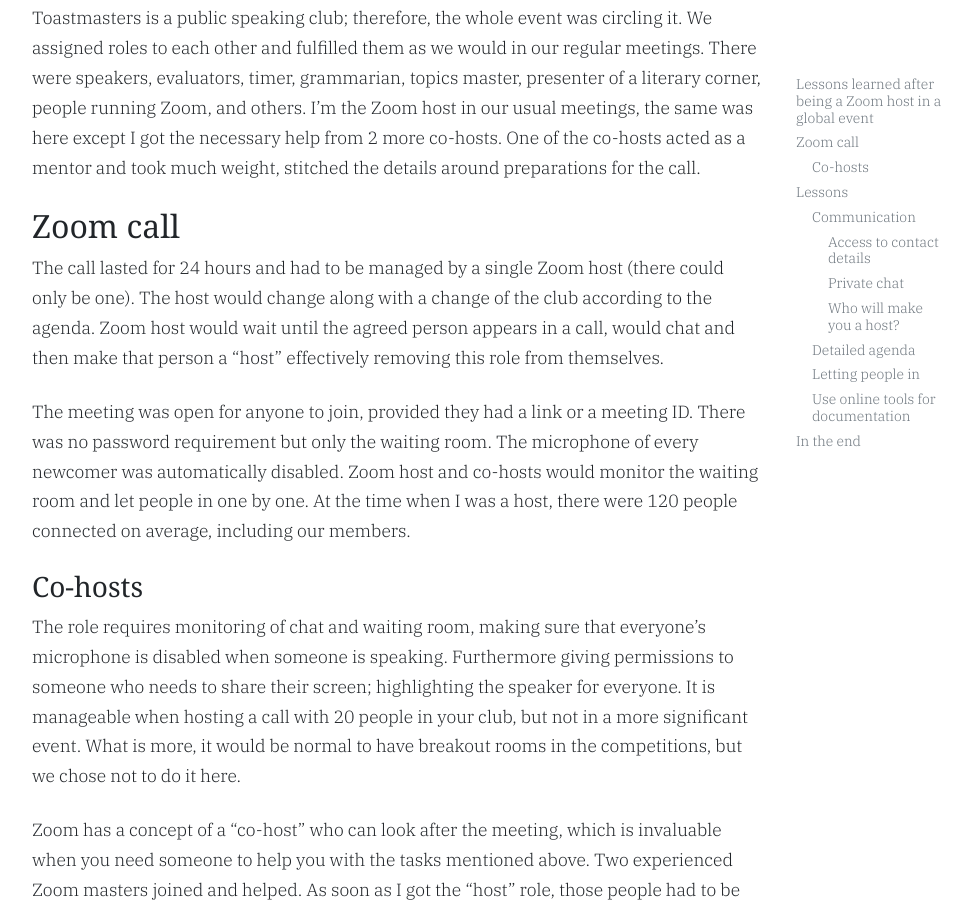
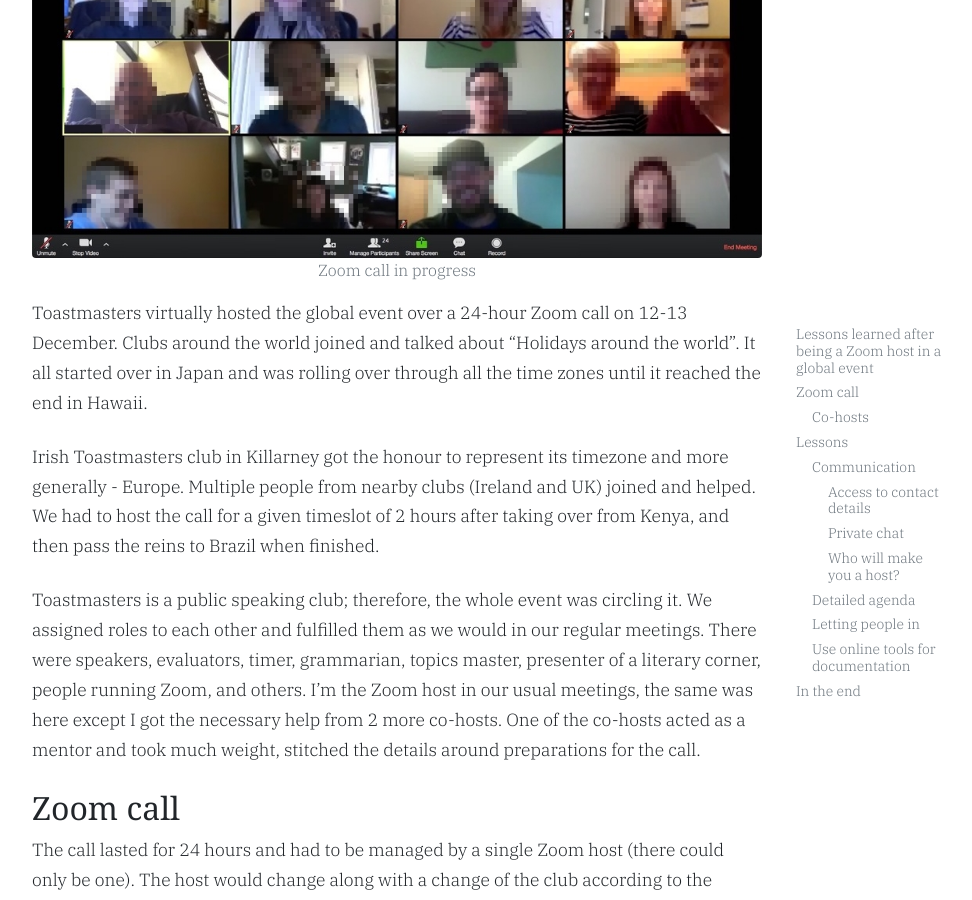
Before and after one commit to ivarprudnikov/ivarprudnikov.com, a Jekyll site: the page built from _posts/2020-12-17-big-event-zoom-host-lessons-learned.md, in a window 1280 px wide and 900 px high, scrolled down 565 px. Shown: the whole window, without its empty margins (243-1215 px from the left). Built offline with Jekyll 4.4.1, drawn with Linux system fonts in a browser that asks for light colours.

Commit message:
add zoom call screenshot

```diff
--- a/_posts/2020-12-17-big-event-zoom-host-lessons-learned.md
+++ b/_posts/2020-12-17-big-event-zoom-host-lessons-learned.md
@@ -2,6 +2,8 @@
 layout: post
 toc: true
 title: Lessons learned after being a Zoom host in a global event
+image: /assets/zoom-call-pixelated.jpg
+image_caption: "Zoom call in progress"
 ---
 
 Toastmasters virtually hosted the global event over a 24-hour Zoom call on 12-13 December. Clubs around the world joined and talked about "Holidays around the world". It all started over in Japan and was rolling over through all the time zones until it reached the end in Hawaii.
```
Also changed, not shown: assets/zoom-call-pixelated.jpg (added).
